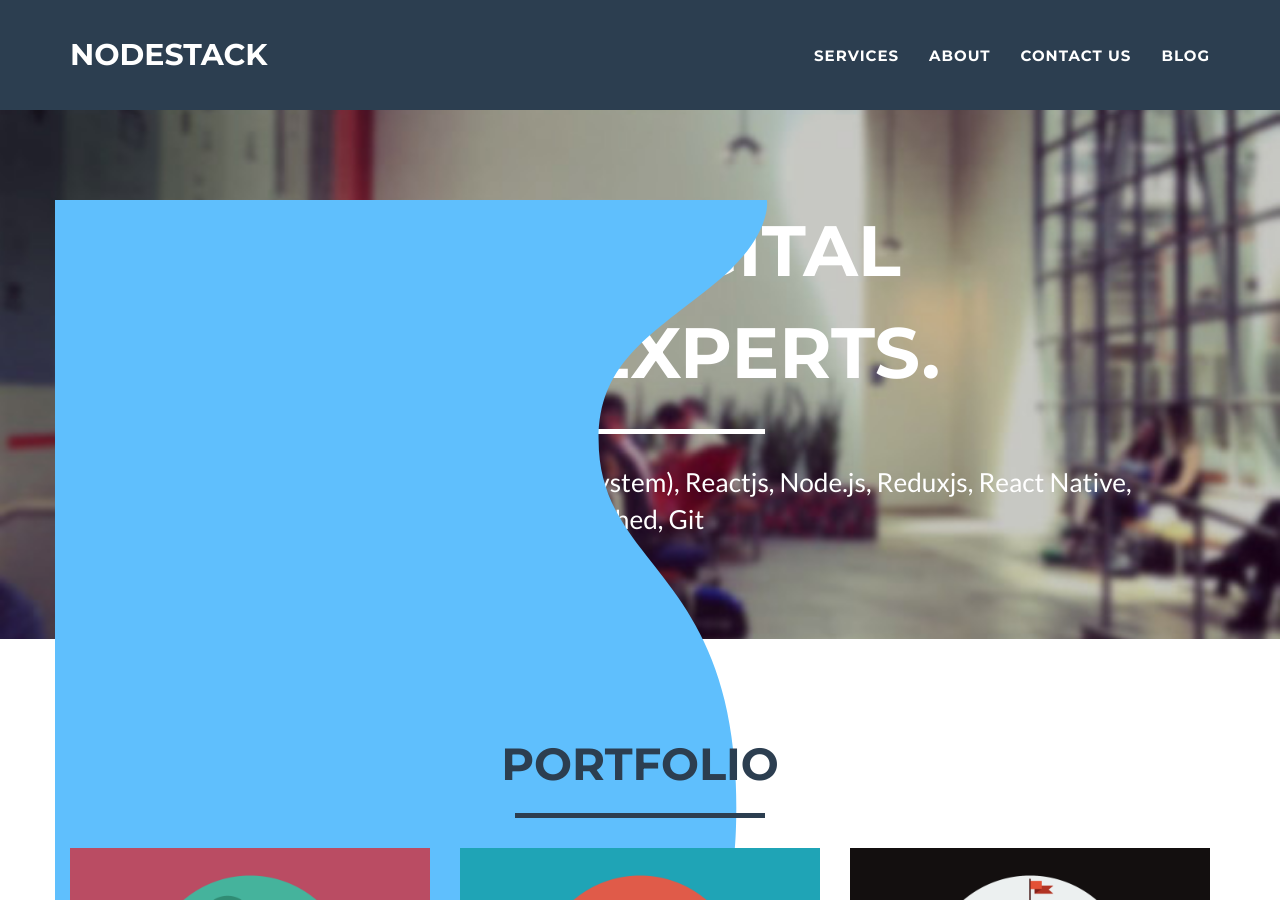
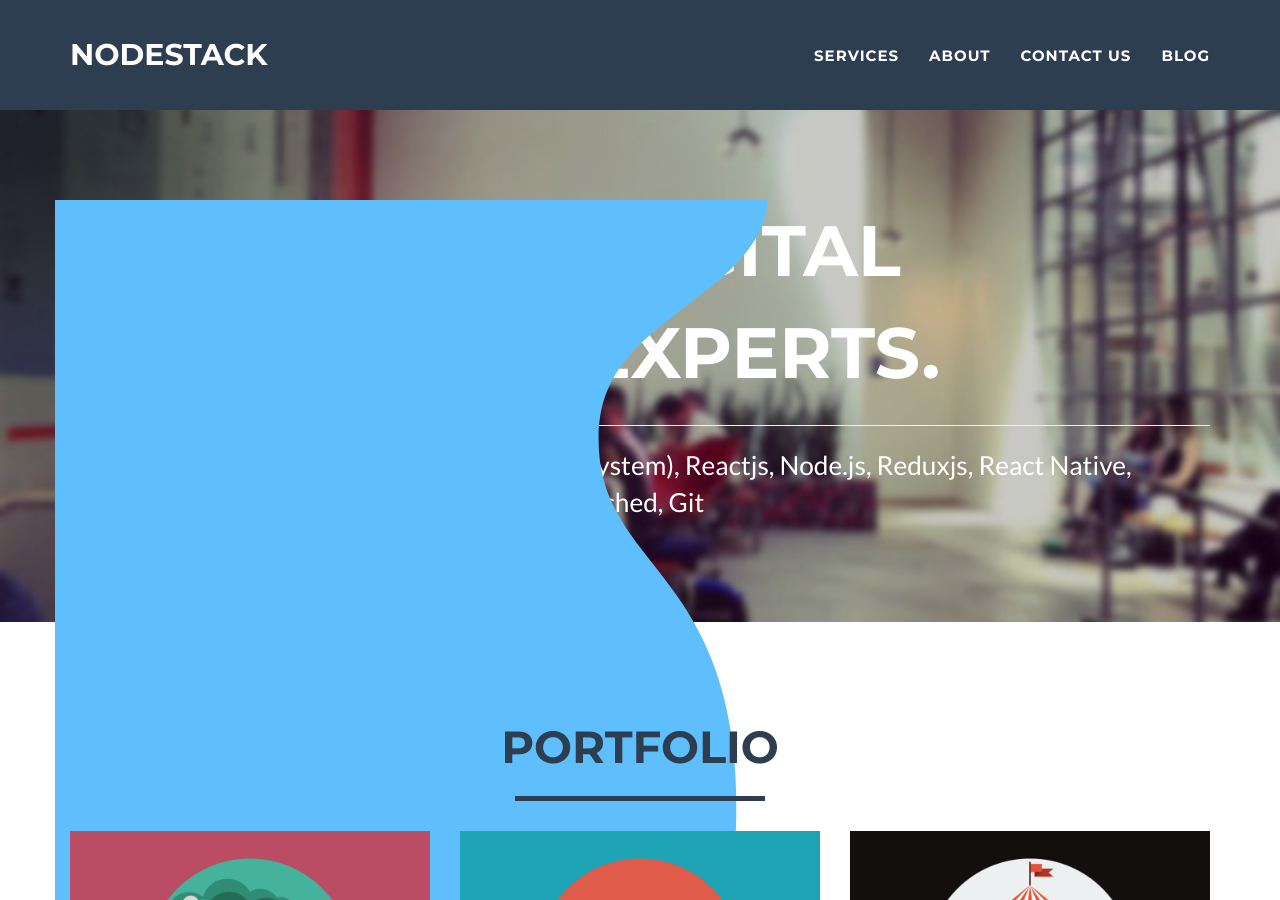
Before and after one commit to nodestack/nodestack.github.io, a Jekyll site: the page built from index.html, in a window 1280 px wide and 900 px high. Built offline with Jekyll 4.4.1, drawn with Linux system fonts in a browser that asks for light colours.

Commit message:
Update header.html

```diff
--- a/_includes/header.html
+++ b/_includes/header.html
@@ -6,7 +6,7 @@
                     <div class="index-liquid"></div>
                     <div class="intro-text">
                         <span class="name">{{ site.title }}</span>
-                        <hr class="star-light">
+                        <hr class="divider">
                         <span class="skills">{{ site.skills }}</span>
                     </div>
                 </div>
```
